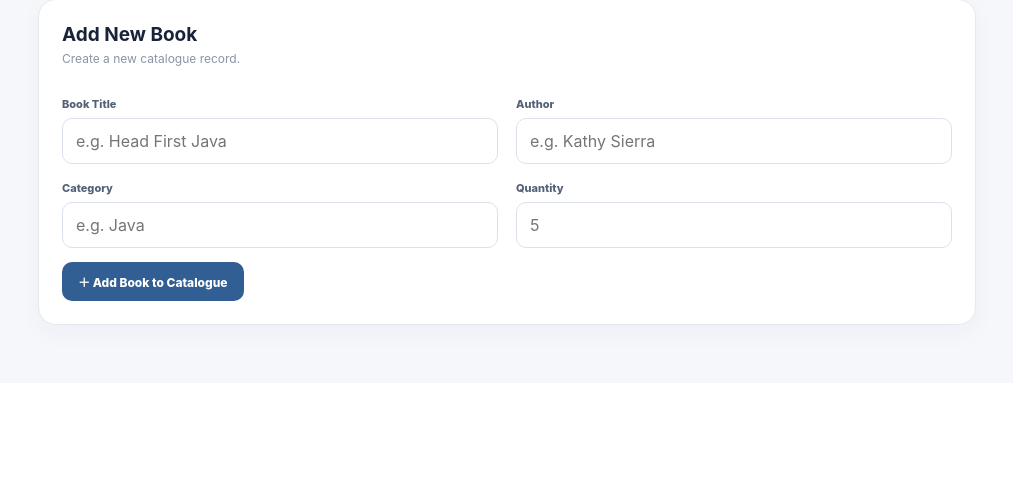
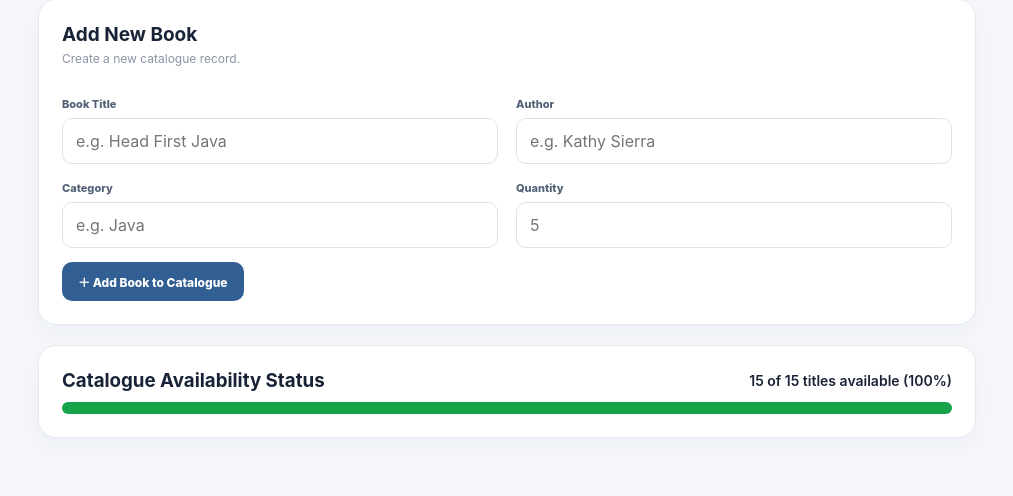
Before and after one commit to rehansiddiqui75649-sudo/library-management-system, a Java web app: page /books in a window 1280 px wide. Shown: the part 1413-1909 px from the top of the page, without its empty margins (258-1271 px from the left). Before the commit the page ends 1752 px from the top, so only its background shows below. Run offline with Tomcat 11, a stand-in JSP engine, Linux system fonts and the light colour scheme; data comes from the database, SQL or seed files in the repository.

Commit message:
Update books.jsp

```diff
--- a/src/main/webapp/books.jsp
+++ b/src/main/webapp/books.jsp
@@ -13,4 +13,55 @@
 <section class="panel"><div class="filter-head"><div><h2>Catalogue</h2><p>Showing <strong><%=books==null?0:books.size()%></strong> matching titles.</p></div></div><form class="filters" action="books" method="get"><div class="search-box"><span>⌕</span><input name="search" value="<%=search%>" placeholder="Search title, author or category..."></div><select name="category"><option value="">All categories</option><%for(String c:categories){%><option value="<%=c%>" <%=c.equals(selected)?"selected":""%>><%=c%></option><%}%></select><button class="btn primary" type="submit">Filter</button><a class="btn ghost" href="books">Reset</a></form>
 <div class="table-wrap"><table><thead><tr><th>Book</th><th>Author</th><th>Category</th><th>Total</th><th>Availability</th></tr></thead><tbody><%if(books!=null&&!books.isEmpty()){for(Book b:books){int percent=b.getQuantity()==0?0:(b.getAvailableQuantity()*100/b.getQuantity());%><tr><td><div class="book-cell"><div class="book-avatar">▤</div><div><b><%=b.getTitle()%></b><small>ID #<%=b.getId()%></small></div></div></td><td><%=b.getAuthor()%></td><td><span class="category"><%=b.getCategory()%></span></td><td><b><%=b.getQuantity()%></b></td><td><div class="avail-cell"><span class="availability <%=b.getAvailableQuantity()>0?"ok":"empty"%>"><%=b.getAvailableQuantity()%> available</span><div class="progress"><i style="width:<%=percent%>%"></i></div></div></td></tr><%}}else{%><tr><td colspan="5"><div class="empty-state"><div>⌕</div><b>No books found</b><span>Try another search or add a new book.</span></div></td></tr><%}%></tbody></table></div></section>
 <section class="panel" id="add"><div class="panel-title"><div><h2>Add New Book</h2><p>Create a new catalogue record.</p></div></div><form class="form-grid" action="books" method="post"><div><label>Book Title</label><input name="title" placeholder="e.g. Head First Java" required></div><div><label>Author</label><input name="author" placeholder="e.g. Kathy Sierra" required></div><div><label>Category</label><input name="category" placeholder="e.g. Java"></div><div><label>Quantity</label><input type="number" min="1" max="100" name="quantity" placeholder="5" required></div><div class="full"><button class="btn primary" type="submit">＋ Add Book to Catalogue</button></div></form></section>
+<!-- Added Feature: Book Availability Status Bar -->
+<section class="panel" id="availabilityStatusPanel" style="margin-top: 20px;">
+    <div style="display: flex; justify-content: space-between; align-items: center; margin-bottom: 10px;">
+        <h3 style="margin: 0;">Catalogue Availability Status</h3>
+        <span id="libraryStatusSummary" style="font-size: 14px; font-weight: 600;">Calculating...</span>
+    </div>
+    <div style="width: 100%; height: 12px; background: #e5e7eb; border-radius: 999px; overflow: hidden;">
+        <div id="libraryStatusFill" style="width: 0%; height: 100%; background: #16a34a; transition: width 0.3s ease;"></div>
+    </div>
+</section>
+
+<script>
+(function () {
+    function refreshBookStatusBar() {
+        const rows = document.querySelectorAll(".table-wrap table tbody tr");
+        let totalBooks = rows.length;
+        let availableBooks = 0;
+
+        rows.forEach(function (row) {
+            const cells = row.querySelectorAll("td");
+            // Checks the Availability column (5th column) or full row text
+            const availabilityText = (cells[4] ? cells[4].textContent : row.textContent).trim().toLowerCase();
+            if (
+                (availabilityText.includes("available") && !availabilityText.includes("unavailable") && !availabilityText.includes("not available")) ||
+                (!isNaN(parseInt(availabilityText, 10)) && parseInt(availabilityText, 10) > 0)
+            ) {
+                availableBooks++;
+            }
+        });
+
+        const percentage = totalBooks > 0 ? Math.round((availableBooks / totalBooks) * 100) : 0;
+        const bar = document.getElementById("libraryStatusFill");
+        const summary = document.getElementById("libraryStatusSummary");
+
+        if (bar) {
+            bar.style.width = percentage + "%";
+        }
+        if (summary) {
+            summary.textContent = totalBooks > 0
+                ? availableBooks + " of " + totalBooks + " titles available (" + percentage + "%)"
+                : "No books listed yet (0%)";
+        }
+    }
+
+    if (document.readyState === "loading") {
+        document.addEventListener("DOMContentLoaded", refreshBookStatusBar);
+    } else {
+        refreshBookStatusBar();
+    }
+})();
+</script>
 </main></div></body></html>
```
